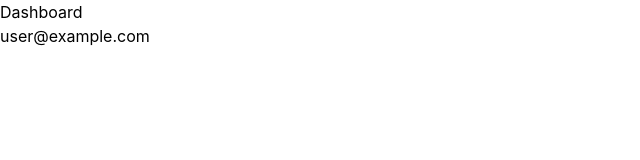
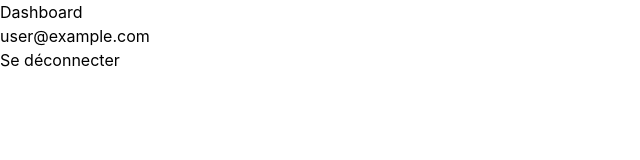
Before and after one commit to johnmabs/it-helpdesk, a Next.js app: page /dashboard in a window 1280 px wide. Shown: the top 160 px of the page, without its empty margins (0-640 px from the left). Built offline with nearby package versions, Linux system fonts and the light colour scheme; no server answers; sample sign-in values are in the browser's storage.

Commit message:
feat(auth): add logout flow

```diff
--- /dev/null
+++ b/src/app/dashboard/actions.ts
@@ -0,0 +1,7 @@
+"use server";
+
+import { signOut } from "@/auth";
+
+export async function logoutAction(): Promise<void> {
+  await signOut({ redirectTo: "/login" });
+}
--- a/src/app/dashboard/page.tsx
+++ b/src/app/dashboard/page.tsx
@@ -1,4 +1,6 @@
 import { requireAuthenticatedUser } from "@/modules/auth/application/require-authenticated-user";
+
+import { logoutAction } from "./actions";
 
 export default async function DashboardPage() {
   const user = await requireAuthenticatedUser();
@@ -9,6 +11,10 @@ export default async function DashboardPage() {
 
       <p>{user.email}</p>
       <p>{user.role}</p>
+
+      <form action={logoutAction}>
+        <button type="submit">Se déconnecter</button>
+      </form>
     </main>
   );
 }
```
